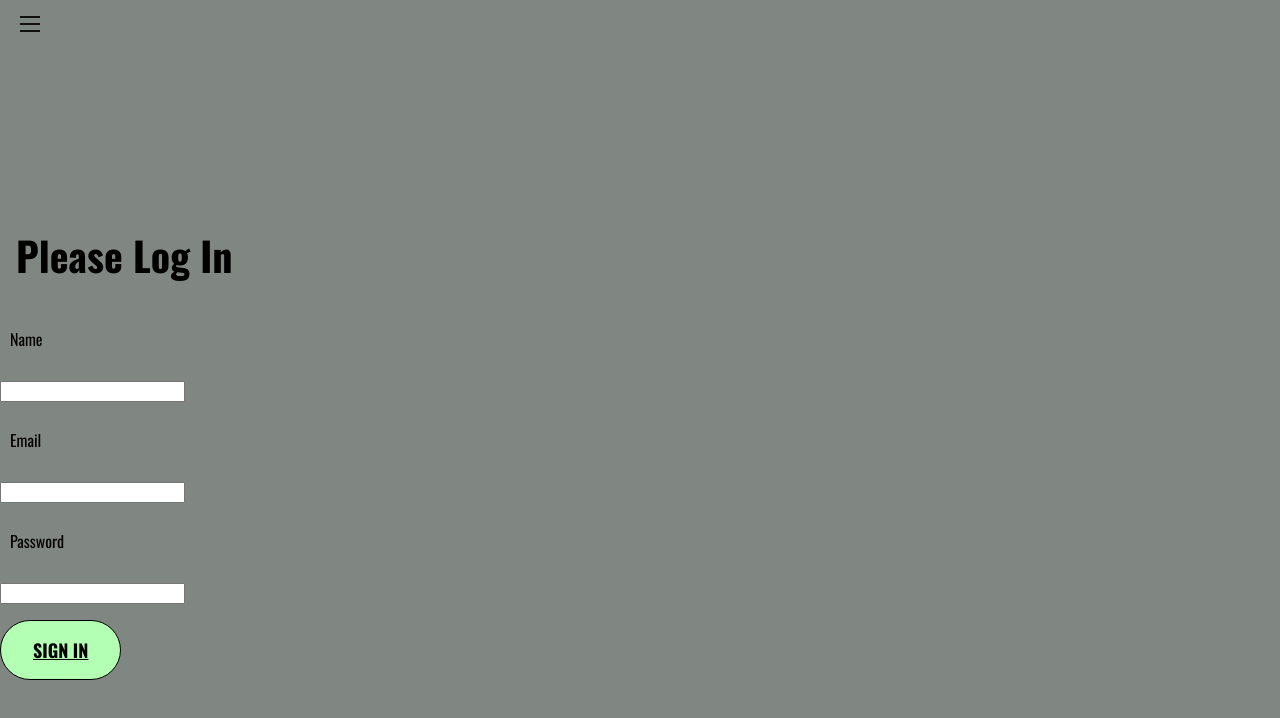
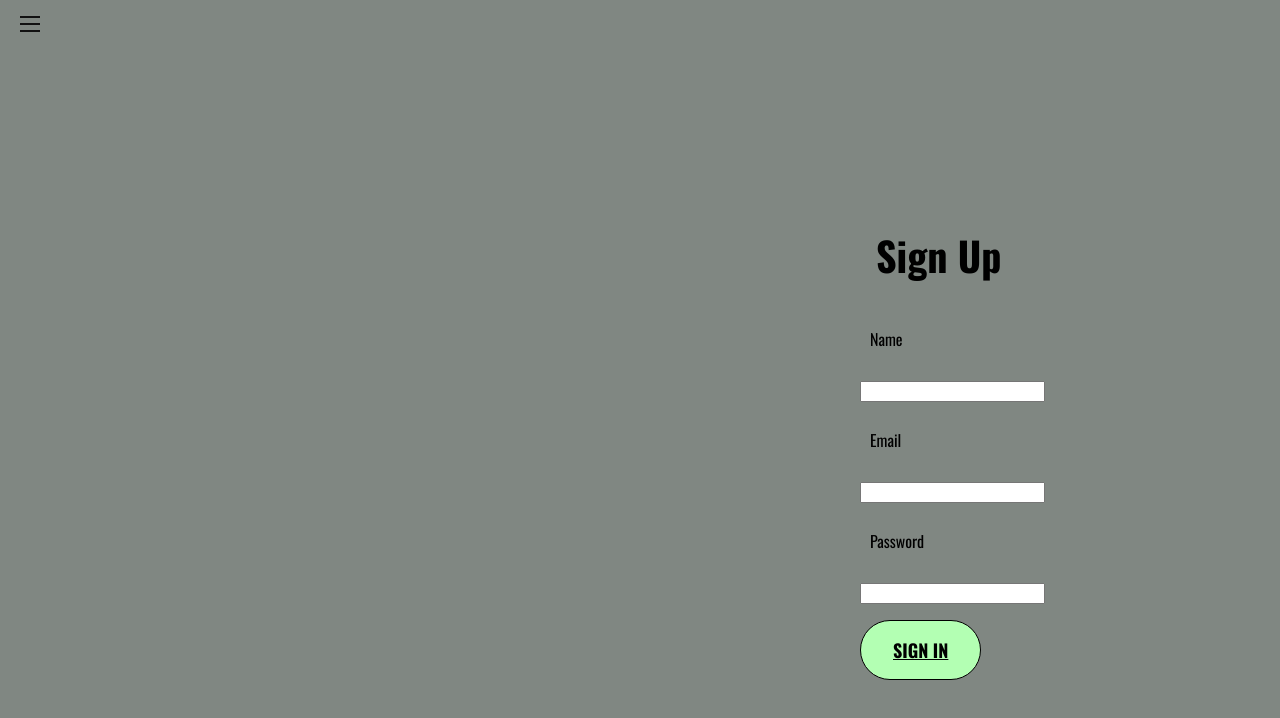
Before and after one commit to jsan96/To-do-list-mern-app, a React (Create React App) app in the folder frontend/client/: page /register in a window 1280 px wide. Shown: the top 718 px of the page. Built offline with nearby package versions, Linux system fonts and the light colour scheme.

Commit message:
register page has been ipdated and css replaced

```diff
--- a/frontend/client/src/index.js
+++ b/frontend/client/src/index.js
@@ -1,6 +1,7 @@
 import React from 'react';
 import ReactDOM from 'react-dom/client';
 import './index.css';
+import './register.css'
 import './navbar.css';
 import  './home.css';
 import './todo.css';
--- /dev/null
+++ b/frontend/client/src/register.css
@@ -0,0 +1,3 @@
+.reg-wrapper {
+    margin-left: 860px;
+}
--- a/frontend/client/src/scenes/RegisterPage.js
+++ b/frontend/client/src/scenes/RegisterPage.js
@@ -27,8 +27,8 @@ export default function Login({ setToken }) {
   };
 
   return (
-    <div className="login-wrapper">
-      <h1>Please Log In</h1>
+    <div className="reg-wrapper">
+      <h1>Sign Up</h1>
       <form onSubmit={handleSubmit}>
         <label>
           <p>Name</p>
@@ -40,13 +40,13 @@ export default function Login({ setToken }) {
         </label>
         <label>
           <p>Password</p>
-          <input
+          <input className = "checkbox"
             type="password"
             onChange={(e) => setPassword(e.target.value)}
           />
         </label>
         <div>
-        <a href="/todos" class="button">Sign In</a>
+        <a href="/todos" className = "button">Sign In</a>
         </div>
       </form>
     </div>
```
